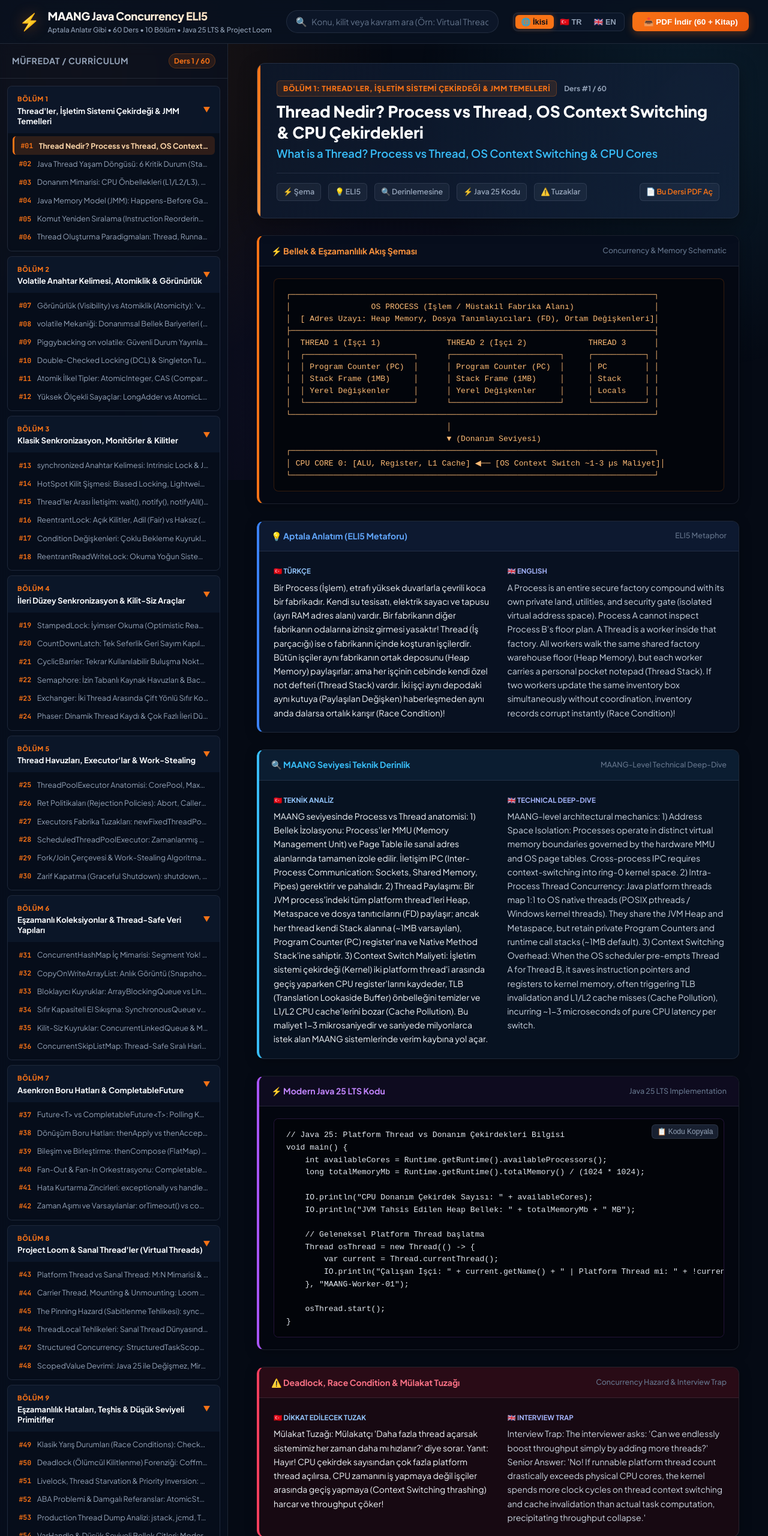
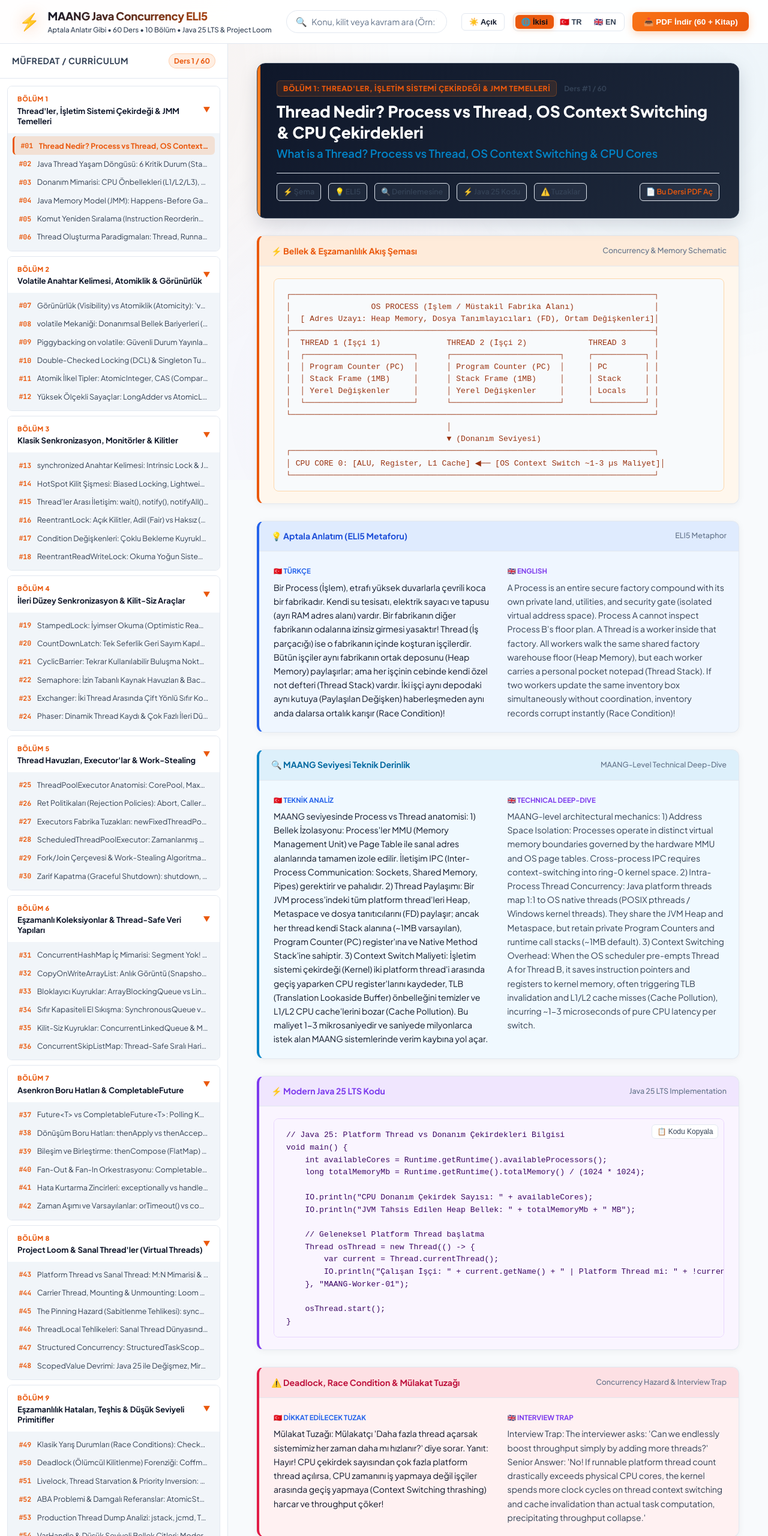
Before and after one commit to aliturgutbozkurt/java-concurrency, a plain HTML site: page web/index.html in a window 1280 px wide. Shown: the top 2560 px of the page at 60% size. Drawn offline with Linux system fonts and the light colour scheme.

Commit message:
feat(web): default to light theme with dark mode toggle

```diff
--- a/web/app.js
+++ b/web/app.js
@@ -43,11 +43,37 @@
 
 function initUI() {
   renderSidebar(appData.modules);
+  setupTheme();
   setupLanguageSwitcher();
   setupSearch();
   setupPdfModal();
   setupKeyboardShortcuts();
   window.addEventListener('hashchange', handleRouting);
+}
+
+function setupTheme() {
+  const themeToggleBtn = document.getElementById('themeToggleBtn');
+  const savedTheme = localStorage.getItem('java_concurrency_theme') || 'light';
+  applyTheme(savedTheme);
+
+  if (themeToggleBtn) {
+    themeToggleBtn.addEventListener('click', () => {
+      const isDark = document.body.classList.contains('theme-dark');
+      applyTheme(isDark ? 'light' : 'dark');
+    });
+  }
+}
+
+function applyTheme(theme) {
+  const themeToggleBtn = document.getElementById('themeToggleBtn');
+  if (theme === 'dark') {
+    document.body.classList.add('theme-dark');
+    if (themeToggleBtn) themeToggleBtn.textContent = '🌙 Koyu';
+  } else {
+    document.body.classList.remove('theme-dark');
+    if (themeToggleBtn) themeToggleBtn.textContent = '☀️ Açık';
+  }
+  localStorage.setItem('java_concurrency_theme', theme);
 }
 
 // Router based on hash (#lesson-12)
--- a/web/index.html
+++ b/web/index.html
@@ -31,6 +31,9 @@
 
     <!-- Actions & Language Switcher -->
     <div class="nav-actions">
+      <!-- Theme Switcher -->
+      <button id="themeToggleBtn" class="theme-toggle-btn" title="Temayı Değiştir (Açık/Koyu)">☀️ Açık</button>
+
       <div class="lang-selector">
         <button class="lang-btn active" data-lang="split" title="Türkçe ve İngilizce Yan Yana">🌐 İkisi</button>
         <button class="lang-btn" data-lang="tr" title="Sadece Türkçe">🇹🇷 TR</button>
--- a/web/styles.css
+++ b/web/styles.css
@@ -4,6 +4,35 @@
    ============================================================================== */
 
 :root {
+  /* DEFAULT: LIGHT THEME */
+  --bg-primary: #f8fafc;
+  --bg-secondary: #ffffff;
+  --bg-card: #ffffff;
+  --bg-card-hover: #f1f5f9;
+  --border-color: #e2e8f0;
+  --border-glow: rgba(234, 88, 12, 0.2);
+
+  --text-primary: #0f172a;
+  --text-secondary: #334155;
+  --text-muted: #64748b;
+
+  --accent-orange: #ea580c;
+  --accent-amber: #f97316;
+  --accent-gold: #d97706;
+  --accent-cyan: #0284c7;
+  --accent-blue: #2563eb;
+  --accent-violet: #7c3aed;
+  --accent-rose: #e11d48;
+  --accent-emerald: #16a34a;
+
+  --font-sans: 'Plus Jakarta Sans', -apple-system, BlinkMacSystemFont, 'Segoe UI', Roboto, sans-serif;
+  --font-mono: 'JetBrains Mono', 'Fira Code', 'Menlo', monospace;
+  --transition-fast: 0.15s ease;
+  --transition-normal: 0.25s cubic-bezier(0.4, 0, 0.2, 1);
+}
+
+/* OPTIONAL DARK THEME */
+body.theme-dark {
   --bg-primary: #050a14;
   --bg-secondary: #081120;
   --bg-card: rgba(13, 24, 43, 0.78);
@@ -23,11 +52,6 @@
   --accent-violet: #a855f7;
   --accent-rose: #f43f5e;
   --accent-emerald: #10b981;
-
-  --font-sans: 'Plus Jakarta Sans', -apple-system, BlinkMacSystemFont, 'Segoe UI', Roboto, sans-serif;
-  --font-mono: 'JetBrains Mono', 'Fira Code', 'Menlo', monospace;
-  --transition-fast: 0.15s ease;
-  --transition-normal: 0.25s cubic-bezier(0.4, 0, 0.2, 1);
 }
 
 * {
@@ -57,6 +81,13 @@
   z-index: -1;
   pointer-events: none;
   background:
+    radial-gradient(circle at 10% 15%, rgba(234, 88, 12, 0.07) 0%, transparent 40%),
+    radial-gradient(circle at 90% 20%, rgba(2, 132, 199, 0.05) 0%, transparent 35%),
+    radial-gradient(circle at 50% 85%, rgba(124, 58, 237, 0.04) 0%, transparent 50%);
+}
+
+body.theme-dark .bg-ambient {
+  background:
     radial-gradient(circle at 10% 15%, rgba(249, 115, 22, 0.12) 0%, transparent 40%),
     radial-gradient(circle at 90% 20%, rgba(56, 189, 248, 0.10) 0%, transparent 35%),
     radial-gradient(circle at 50% 85%, rgba(168, 85, 247, 0.08) 0%, transparent 50%);
@@ -67,7 +98,7 @@
   position: sticky;
   top: 0;
   z-index: 100;
-  background: rgba(8, 17, 32, 0.90);
+  background: rgba(255, 255, 255, 0.92);
   backdrop-filter: blur(20px);
   border-bottom: 1px solid var(--border-color);
   padding: 0.75rem 2rem;
@@ -75,6 +106,10 @@
   align-items: center;
   justify-content: space-between;
   gap: 1.5rem;
+}
+
+body.theme-dark .top-nav {
+  background: rgba(8, 17, 32, 0.90);
 }
 
 .brand-section {
@@ -96,7 +131,7 @@
   font-weight: 800;
   font-size: 1.15rem;
   letter-spacing: -0.02em;
-  background: linear-gradient(135deg, #ffffff, #fed7aa);
+  background: linear-gradient(135deg, var(--text-primary), var(--accent-orange));
   -webkit-background-clip: text;
   -webkit-text-fill-color: transparent;
 }
@@ -126,7 +161,7 @@
 
 .search-input {
   width: 100%;
-  background: rgba(13, 24, 43, 0.85);
+  background: var(--bg-card);
   border: 1px solid var(--border-color);
   border-radius: 9999px;
   padding: 0.55rem 1rem 0.55rem 2.6rem;
@@ -139,8 +174,8 @@
 
 .search-input:focus {
   border-color: var(--accent-orange);
-  box-shadow: 0 0 0 3px rgba(249, 115, 22, 0.25);
-  background: rgba(17, 31, 56, 0.95);
+  box-shadow: 0 0 0 3px rgba(234, 88, 12, 0.2);
+  background: var(--bg-secondary);
 }
 
 .search-input::placeholder {
@@ -155,9 +190,29 @@
   min-width: max-content;
 }
 
+.theme-toggle-btn {
+  background: var(--bg-card);
+  border: 1px solid var(--border-color);
+  color: var(--text-primary);
+  font-size: 0.8rem;
+  font-weight: 700;
+  padding: 6px 12px;
+  border-radius: 6px;
+  cursor: pointer;
+  display: inline-flex;
+  align-items: center;
+  gap: 6px;
+  transition: var(--transition-fast);
+}
+
+.theme-toggle-btn:hover {
+  background: var(--bg-card-hover);
+  border-color: var(--accent-orange);
+}
+
 .lang-selector {
   display: flex;
-  background: rgba(13, 24, 43, 0.9);
+  background: var(--bg-card);
   padding: 3px;
   border-radius: 8px;
   border: 1px solid var(--border-color);
@@ -238,12 +293,16 @@
 /* Sidebar */
 .sidebar {
   width: 380px;
-  background: rgba(8, 17, 32, 0.7);
+  background: var(--bg-secondary);
   border-right: 1px solid var(--border-color);
   display: flex;
   flex-direction: column;
   flex-shrink: 0;
   backdrop-filter: blur(10px);
+}
+
+body.theme-dark .sidebar {
+  background: rgba(8, 17, 32, 0.7);
 }
 
 .sidebar-header {
@@ -282,7 +341,7 @@
 .module-item {
   margin-bottom: 0.5rem;
   border-radius: 8px;
-  background: rgba(13, 24, 43, 0.45);
+  background: var(--bg-card);
   border: 1px solid var(--border-color);
   overflow: hidden;
   transition: var(--transition-fast);
@@ -295,11 +354,11 @@
   justify-content: space-between;
   cursor: pointer;
   user-select: none;
-  background: rgba(13, 24, 43, 0.75);
+  background: var(--bg-card);
 }
 
 .module-header:hover {
-  background: rgba(20, 36, 62, 0.85);
+  background: var(--bg-card-hover);
 }
 
 .module-title-group {
@@ -337,7 +396,7 @@
   list-style: none;
   display: none;
   padding: 0.35rem 0.5rem 0.5rem 0.5rem;
-  background: rgba(6, 12, 23, 0.6);
+  background: var(--bg-card-hover);
 }
 
 .module-item.open .lesson-sublist {
@@ -362,13 +421,13 @@
 }
 
 .lesson-nav-btn:hover {
-  background: rgba(148, 163, 184, 0.1);
-  color: var(--text-primary);
+  background: var(--bg-card-hover);
+  color: var(--accent-orange);
 }
 
 .lesson-nav-btn.active {
   background: rgba(249, 115, 22, 0.16);
-  color: #fed7aa;
+  color: var(--accent-orange);
   font-weight: 700;
   border-left: 3px solid var(--accent-orange);
 }
@@ -406,13 +465,13 @@
 
 /* Lesson Header Card */
 .lesson-hero {
-  background: linear-gradient(135deg, rgba(13, 24, 43, 0.85), rgba(20, 36, 62, 0.75));
-  border: 1px solid var(--border-color);
+  background: linear-gradient(135deg, #0f172a 0%, #1e293b 100%);
+  border: 1px solid #334155;
   border-radius: 14px;
   padding: 1.75rem 2rem;
   position: relative;
   overflow: hidden;
-  box-shadow: 0 10px 30px rgba(0, 0, 0, 0.35);
+  box-shadow: 0 10px 30px rgba(15, 23, 42, 0.15);
 }
 
 .lesson-hero::before {
@@ -499,6 +558,10 @@
   border: 1px solid var(--border-color);
   border-radius: 12px;
   overflow: hidden;
+  box-shadow: 0 2px 12px rgba(0, 0, 0, 0.05);
+}
+
+body.theme-dark .content-box {
   box-shadow: 0 4px 20px rgba(0, 0, 0, 0.25);
 }
 
@@ -528,61 +591,83 @@
   padding: 1.25rem 1.5rem;
 }
 
-/* 1. Diagram Box (Obsidian & Orange Accent) */
+/* 1. Diagram Box */
 .box-diagram {
   border-left: 4px solid var(--accent-orange);
+  background: #fff7ed;
+}
+
+body.theme-dark .box-diagram {
   background: #040812;
 }
 
 .box-diagram .box-header {
-  background: rgba(8, 15, 30, 0.95);
-  color: var(--accent-amber);
+  background: rgba(234, 88, 12, 0.08);
+  color: var(--accent-orange);
 }
 
 .diagram-pre {
   font-family: var(--font-mono);
   font-size: 0.82rem;
   line-height: 1.45;
-  color: #fdba74;
+  color: #9a3412;
   overflow-x: auto;
   white-space: pre;
-  background: #02050b;
+  background: #f8fafc;
   padding: 1rem 1.25rem;
   border-radius: 8px;
-  border: 1px solid rgba(249, 115, 22, 0.2);
+  border: 1px solid #fed7aa;
+}
+
+body.theme-dark .diagram-pre {
+  color: #fdba74;
+  background: #02050b;
+  border-color: rgba(249, 115, 22, 0.2);
 }
 
 /* 2. ELI5 Metaphor Box */
 .box-eli5 {
   border-left: 4px solid var(--accent-blue);
+  background: #eff6ff;
+}
+
+body.theme-dark .box-eli5 {
   background: rgba(10, 20, 38, 0.75);
 }
 
 .box-eli5 .box-header {
-  background: rgba(15, 28, 52, 0.85);
-  color: #60a5fa;
+  background: rgba(37, 99, 235, 0.08);
+  color: #1d4ed8;
 }
 
 /* 3. Deep Dive Box */
 .box-deep {
   border-left: 4px solid var(--accent-cyan);
+  background: #f0f9ff;
+}
+
+body.theme-dark .box-deep {
   background: rgba(8, 22, 38, 0.75);
 }
 
 .box-deep .box-header {
-  background: rgba(12, 32, 54, 0.85);
-  color: #38bdf8;
+  background: rgba(2, 132, 199, 0.08);
+  color: #0369a1;
 }
 
 /* 4. Java 25 Code Box */
 .box-code {
   border-left: 4px solid var(--accent-violet);
+  background: #faf5ff;
+}
+
+body.theme-dark .box-code {
   background: #03060f;
 }
 
 .box-code .box-header {
-  background: rgba(15, 12, 32, 0.95);
-  color: #c084fc;
+  background: rgba(124, 58, 237, 0.08);
+  color: #7c3aed;
 }
 
 .code-pre-wrapper {
@@ -593,19 +678,25 @@
   font-family: var(--font-mono);
   font-size: 0.82rem;
   line-height: 1.5;
-  color: #e2e8f0;
+  color: #3b0764;
   overflow-x: auto;
   padding: 1rem 1.25rem;
+  background: #faf5ff;
+  border-radius: 8px;
+  border: 1px solid #e9d5ff;
+}
+
+body.theme-dark .code-pre {
+  color: #e2e8f0;
   background: #020409;
-  border-radius: 8px;
-  border: 1px solid rgba(168, 85, 247, 0.2);
+  border-color: rgba(168, 85, 247, 0.2);
 }
 
 .btn-copy-code {
   position: absolute;
   top: 0.6rem;
   right: 0.6rem;
-  background: rgba(30, 41, 59, 0.8);
+  background: var(--bg-card);
   border: 1px solid var(--border-color);
   color: var(--text-secondary);
   font-size: 0.75rem;
@@ -616,31 +707,39 @@
 }
 
 .btn-copy-code:hover {
-  background: rgba(249, 115, 22, 0.2);
-  color: var(--accent-orange);
+  background: var(--accent-orange);
+  color: white;
   border-color: var(--accent-orange);
 }
 
 /* 5. Warning / Hazard Box */
 .box-warning {
   border-left: 4px solid var(--accent-rose);
+  background: #fff1f2;
+}
+
+body.theme-dark .box-warning {
   background: rgba(30, 10, 18, 0.75);
 }
 
 .box-warning .box-header {
-  background: rgba(45, 12, 24, 0.85);
-  color: #fb7185;
+  background: rgba(225, 29, 72, 0.08);
+  color: #be123c;
 }
 
 /* 6. Takeaways Box */
 .box-takeaways {
   border-left: 4px solid var(--accent-emerald);
+  background: #f0fdf4;
+}
+
+body.theme-dark .box-takeaways {
   background: rgba(6, 26, 20, 0.75);
 }
 
 .box-takeaways .box-header {
-  background: rgba(9, 36, 27, 0.85);
-  color: #34d399;
+  background: rgba(22, 163, 74, 0.08);
+  color: #15803d;
 }
 
 .takeaway-list {
@@ -655,18 +754,19 @@
   grid-template-columns: 1fr 1fr;
   gap: 1.5rem;
   padding: 0.5rem 0.75rem;
-  background: rgba(16, 185, 129, 0.05);
+  background: rgba(22, 163, 74, 0.06);
   border-radius: 6px;
   border-left: 2px solid var(--accent-emerald);
   font-size: 0.84rem;
 }
 
 .takeaway-tr {
-  color: #e2e8f0;
+  color: var(--text-primary);
+  font-weight: 600;
 }
 
 .takeaway-en {
-  color: #94a3b8;
+  color: var(--text-secondary);
 }
 
 /* Bilingual Split Columns */
@@ -685,7 +785,7 @@
   display: inline-block;
   font-size: 0.72rem;
   font-weight: 700;
-  color: #93c5fd;
+  color: var(--accent-blue);
   margin-bottom: 0.4rem;
 }
 
@@ -693,16 +793,16 @@
   display: inline-block;
   font-size: 0.72rem;
   font-weight: 700;
-  color: #a5b4fc;
+  color: var(--accent-violet);
   margin-bottom: 0.4rem;
 }
 
 .lang-column.tr-text {
-  color: #f1f5f9;
+  color: var(--text-primary);
 }
 
 .lang-column.en-text {
-  color: #cbd5e1;
+  color: var(--text-secondary);
 }
 
 /* Footer Pagination */
@@ -722,7 +822,7 @@
   left: 0;
   width: 100vw;
   height: 100vh;
-  background: rgba(0, 0, 0, 0.85);
+  background: rgba(15, 23, 42, 0.65);
   backdrop-filter: blur(12px);
   z-index: 1000;
   justify-content: center;
@@ -735,7 +835,7 @@
 }
 
 .modal-card {
-  background: #081120;
+  background: var(--bg-secondary);
   border: 1px solid var(--border-color);
   border-radius: 16px;
   width: 100%;
@@ -744,6 +844,11 @@
   display: flex;
   flex-direction: column;
   overflow: hidden;
+  box-shadow: 0 20px 50px rgba(0, 0, 0, 0.15);
+}
+
+body.theme-dark .modal-card {
+  background: #081120;
   box-shadow: 0 20px 50px rgba(0, 0, 0, 0.6);
 }
 
@@ -753,6 +858,11 @@
   display: flex;
   align-items: center;
   justify-content: space-between;
+  background: var(--bg-card-hover);
+}
+
+body.theme-dark .modal-header {
+  background: rgba(13, 24, 43, 0.85);
 }
 
 .modal-body {
@@ -761,8 +871,8 @@
 }
 
 .master-book-highlight {
-  background: linear-gradient(135deg, rgba(249, 115, 22, 0.15), rgba(251, 146, 60, 0.08));
-  border: 1px solid rgba(249, 115, 22, 0.35);
+  background: linear-gradient(135deg, rgba(234, 88, 12, 0.12), rgba(249, 115, 22, 0.06));
+  border: 1px solid rgba(234, 88, 12, 0.35);
   border-radius: 12px;
   padding: 1.25rem 1.5rem;
   display: flex;
@@ -782,9 +892,10 @@
   align-items: center;
   justify-content: space-between;
   padding: 0.75rem 1rem;
-  background: rgba(13, 24, 43, 0.6);
+  background: var(--bg-card);
   border: 1px solid var(--border-color);
   border-radius: 8px;
+  color: var(--text-primary);
 }
 
 .pdf-download-list-grid {
@@ -798,7 +909,7 @@
   align-items: center;
   justify-content: space-between;
   padding: 0.6rem 0.85rem;
-  background: rgba(13, 24, 43, 0.5);
+  background: var(--bg-card);
   border: 1px solid var(--border-color);
   border-radius: 6px;
   color: var(--text-primary);
@@ -808,7 +919,7 @@
 }
 
 .pdf-lesson-btn:hover {
-  background: rgba(249, 115, 22, 0.15);
+  background: var(--bg-card-hover);
   border-color: var(--accent-orange);
 }
 
```
